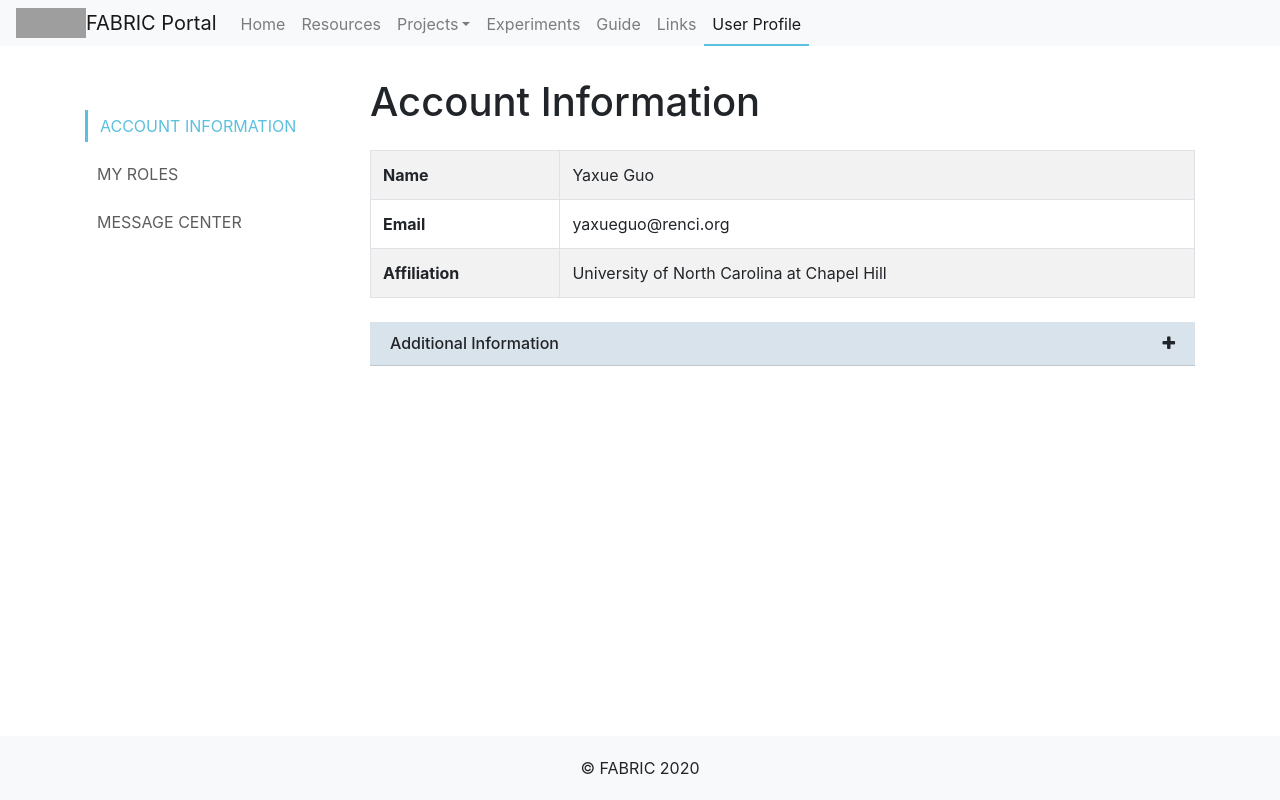
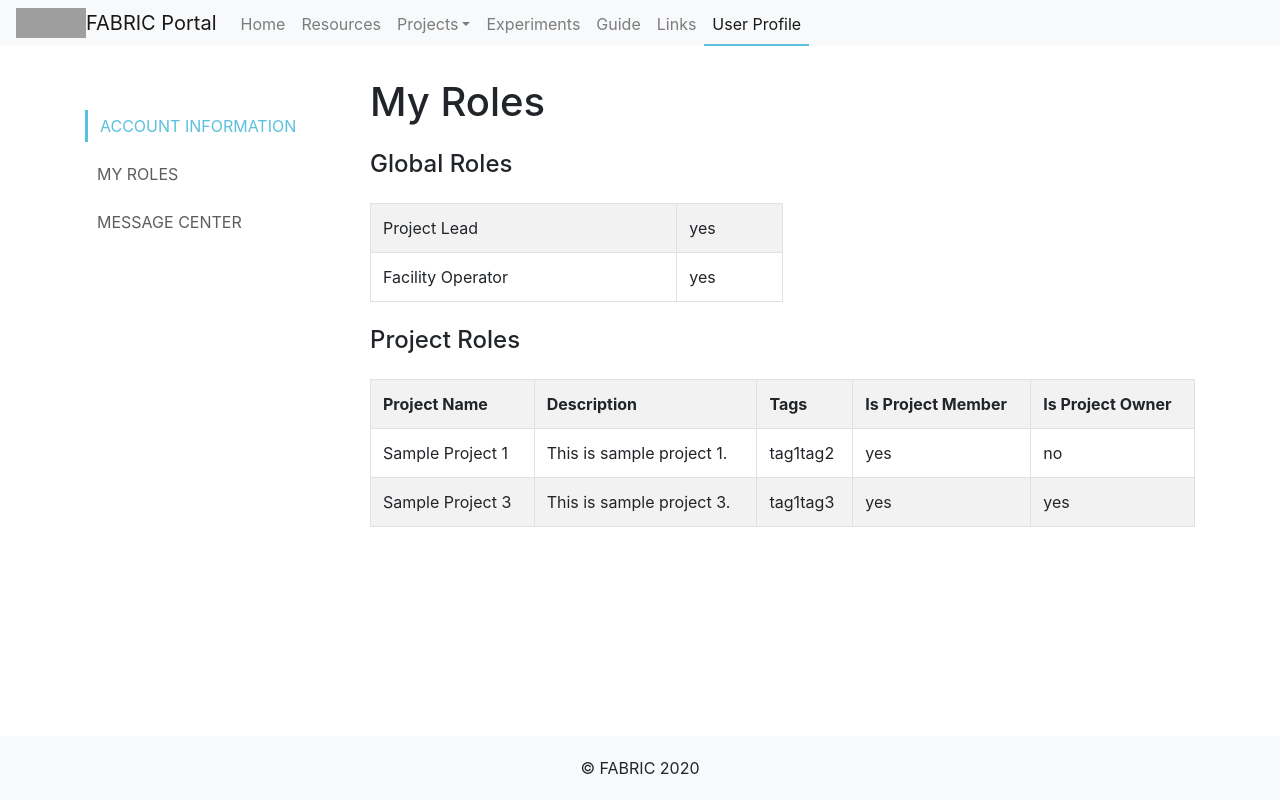
Before and after one commit to fabric-testbed/fabric-portal, a React (Create React App) app: page /user in a window 1280 px wide. Built offline with nearby package versions, Linux system fonts and the light colour scheme; grey boxes are pictures that could not be loaded.

Commit message:
#8: added global role and project role tables using mock user and project data

```diff
--- a/src/App.css
+++ b/src/App.css
@@ -1,3 +1,4 @@
+/* App Footer */
 .app-footer {
   position: absolute;
   display: flex;
@@ -12,6 +13,7 @@
   width: 100%;
 }
 
+/* App Header Navbar */
 .navbar {
   padding-top: 0;
   padding-bottom: 0;
@@ -38,6 +40,7 @@
   background-color: #fff;
 }
 
+/* Side Navbar */
 .container {
   margin-top: 2rem;
 }
@@ -59,7 +62,7 @@
   color: #5d5d5d;
 }
 
-/* Collapsable Table*/
+/* Collapsable Table */
 .card-header {
   background-color: #d9e3eb;
 }
--- a/src/components/UserProfile/MyRoles.jsx
+++ b/src/components/UserProfile/MyRoles.jsx
@@ -1,11 +1,83 @@
 import React from "react";
+import { getUserInfo } from "../../services/fakeUserInformation.js";
+import { getProject } from "../../services/fakeProjectInformation.js";
 
-const MyRoles = () => {
-  return (
-    <div className="col-9">
-      <h1>My Roles</h1>
-    </div>
-  );
-};
+class MyRoles extends React.Component {
+  state = {
+    user: getUserInfo(),
+    projectRoleCols: [
+      { display: "Project Name", field: "name" },
+      { display: "Description", field: "description" },
+      { display: "Tags", field: "tags" },
+      { display: "Is Project Member", field: "is_project_member" },
+      { display: "Is Project Owner", field: "is_project_owner" },
+    ],
+  };
+
+  getMyProjects() {
+    // fetch project full information by project id.
+    const myProjects = [];
+    for (const role of this.state.user.project_roles) {
+      // concatenate project info and user role objects
+      myProjects.push({ ...getProject(role.project_id), ...role });
+    }
+    console.log(myProjects);
+    return myProjects;
+  }
+
+  render() {
+    return (
+      <div className="col-9">
+        <h1>My Roles</h1>
+
+        <h4 className="mt-4">Global Roles</h4>
+        <table className="table table-striped table-bordered my-4 w-50">
+          <tbody>
+            <tr>
+              <td>Project Lead</td>
+              <td>
+                {this.state.user.global_roles.is_project_lead ? "yes" : "no"}
+              </td>
+            </tr>
+            <tr>
+              <td>Facility Operator</td>
+              <td>
+                {this.state.user.global_roles.is_facility_operator
+                  ? "yes"
+                  : "no"}
+              </td>
+            </tr>
+          </tbody>
+        </table>
+
+        <h4 className="mt-4">Project Roles</h4>
+        <table className="table table-striped table-bordered my-4">
+          <tbody>
+            <tr>
+              {this.state.projectRoleCols.map((col, index) => {
+                return (
+                  <th key={`project-role-header-${index}`}>{col.display}</th>
+                );
+              })}
+            </tr>
+            {this.getMyProjects().map((row, index) => {
+              return (
+                <tr key={`project-role-row-${index}`}>
+                  {this.state.projectRoleCols.map((col, index) => {
+                    return (
+                      <td key={`project-role-col-${index}`}>
+                        {row[col.field]}
+                      </td>
+                    );
+                  })}
+                </tr>
+              );
+            })}
+          </tbody>
+        </table>
+      </div>
+    );
+  }
+}
 
 export default MyRoles;
--- a/src/pages/User.jsx
+++ b/src/pages/User.jsx
@@ -11,7 +11,7 @@ class User extends React.Component {
       { name: "MY ROLES", active: false },
       { name: "MESSAGE CENTER", active: false },
     ],
-    activeIndex: 0,
+    activeIndex: 1,
     componentNames: [AccountInfo, MyRoles, MessageCenter],
   };
 
--- /dev/null
+++ b/src/services/fakeProjectInformation.js
@@ -0,0 +1,112 @@
+export const projects = [
+  {
+    id: 1,
+    name: "Sample Project 1",
+    description: "This is sample project 1.",
+    tags: ["tag1", "tag2"],
+    profile_link: "",
+    project_owners: ["amy", "bob"],
+    project_creator: [
+      {
+        user_id: 1,
+        name: "bob",
+        link: "",
+      },
+    ],
+    project_lead: [
+      {
+        user_id: 1,
+        name: "bob",
+        link: "",
+      },
+    ],
+    project_members: [
+      {
+        user_id: 1,
+        name: "bob",
+        link: "",
+      },
+      {
+        user_id: 2,
+        name: "amy",
+        link: "",
+      },
+    ],
+  },
+  {
+    id: 2,
+    name: "Sample Project 2",
+    description: "This is sample project 2.",
+    tags: ["tag2", "tag3"],
+    profile_link: "",
+    project_owners: ["amy", "bob"],
+    project_creator: [
+      {
+        user_id: 1,
+        name: "bob",
+        link: "",
+      },
+    ],
+    project_lead: [
+      {
+        user_id: 1,
+        name: "bob",
+        link: "",
+      },
+    ],
+    project_members: [
+      {
+        user_id: 1,
+        name: "bob",
+        link: "",
+      },
+      {
+        user_id: 2,
+        name: "amy",
+        link: "",
+      },
+    ],
+  },
+  {
+    id: 3,
+    name: "Sample Project 3",
+    description: "This is sample project 3.",
+    tags: ["tag1", "tag3"],
+    profile_link: "",
+    project_owners: ["bob", "david"],
+    project_creator: [
+      {
+        user_id: 1,
+        name: "bob",
+        link: "",
+      },
+    ],
+    project_lead: [
+      {
+        user_id: 1,
+        name: "bob",
+        link: "",
+      },
+    ],
+    project_members: [
+      {
+        user_id: 1,
+        name: "bob",
+        link: "",
+      },
+      {
+        user_id: 2,
+        name: "amy",
+        link: "",
+      },
+    ],
+  },
+];
+
+export function getProjects() {
+  return projects;
+}
+
+export function getProject(id) {
+  return projects.find((p) => p.id === id);
+}
--- a/src/services/fakeUserInformation.js
+++ b/src/services/fakeUserInformation.js
@@ -7,8 +7,11 @@ export const userInfo = {
   affliation: "University of North Carolina at Chapel Hill",
   cilogon_id: "26542073",
   eppn: "yaxue@unc.edu",
-  global_roles: ["Project Lead", "Facility Operator"],
-  project_roles: [{ role: "", project_id: 123 }],
+  global_roles: { is_project_lead: true, is_facility_operator: true },
+  project_roles: [
+    { project_id: 1, is_project_member: "yes", is_project_owner: "no" },
+    { project_id: 3, is_project_member: "yes", is_project_owner: "yes" },
+  ],
 };
 
 export function getUserInfo() {
```
Also changed, not shown: src/services/fakeProjectRegistry.js (deleted, +0 -51 lines).
